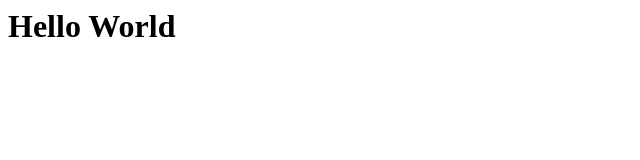
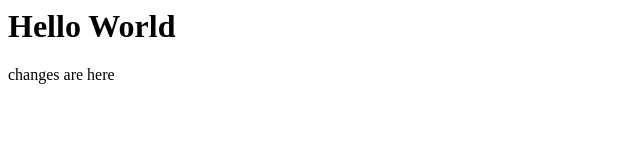
Before and after one commit to Ruth-Calleja/ruth-calleja.github.io, a plain HTML site: page index.html in a window 1280 px wide. Shown: the full height of the page, 0-640 px from the left. Drawn offline with Linux system fonts and the light colour scheme.

Commit message:
Update index.html
Added paragraph to index.html

```diff
--- a/index.html
+++ b/index.html
@@ -1 +1,2 @@
 <h1>Hello World</h1>
+<p>changes are here</p>
```
